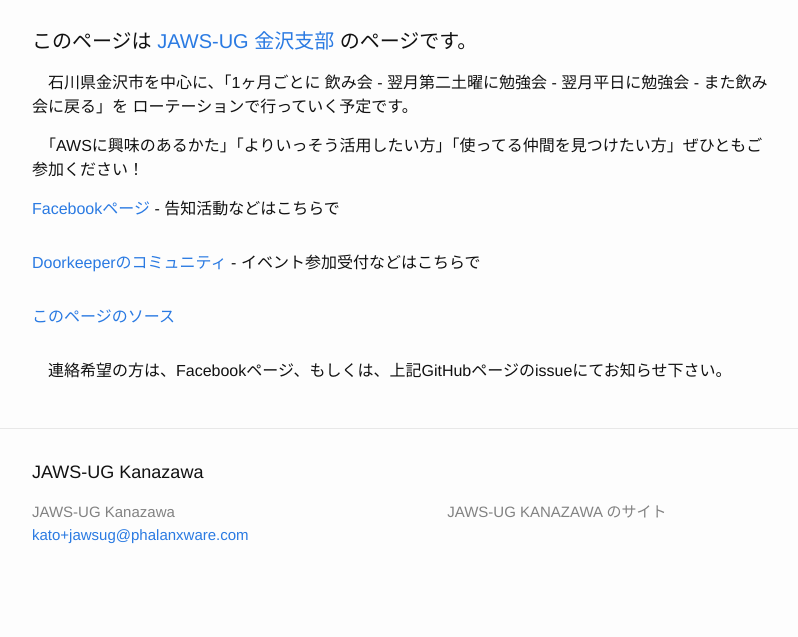
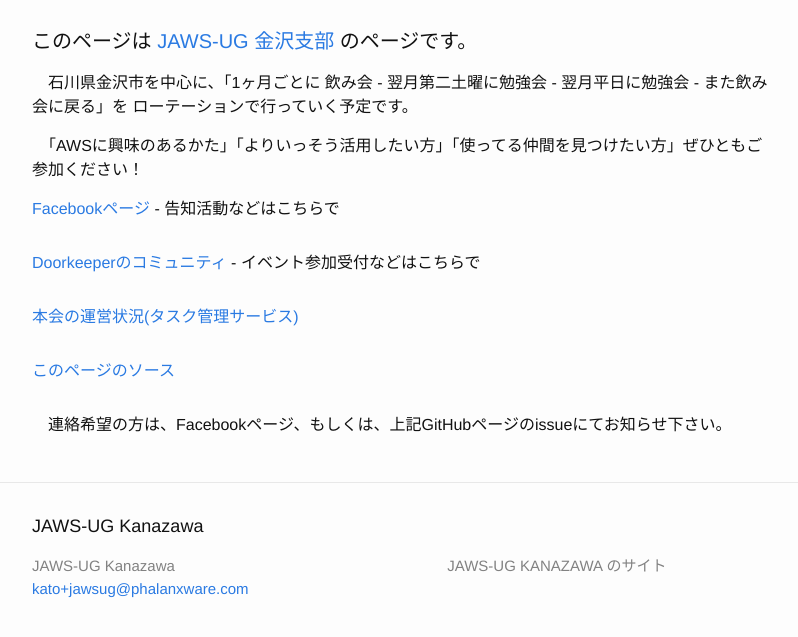
Before and after one commit to jaws-ug-kanazawa/jaws-ug-kanazawa.github.io, a Jekyll site: the page built from index.html, in a window 1280 px wide, cut to the strip 104-741 px from the top of the page. Shown: the whole strip, without its empty margins (238-1036 px from the left). Built offline with Jekyll 4.4.1, drawn with Linux system fonts in a browser that asks for light colours.

Commit message:
Update index.html

```diff
--- a/index.html
+++ b/index.html
@@ -14,6 +14,7 @@
   <ul class="post-list">
     <li><a href="https://www.facebook.com/jawsug.kanazawa/">Facebookページ</a> - 告知活動などはこちらで</li>
     <li><a href="https://jawsug-kanazawa.doorkeeper.jp">Doorkeeperのコミュニティ</a> - イベント参加受付などはこちらで</li>
+    <li><a href="http://bit.ly/jawsug-kanazawa-tasks">本会の運営状況(タスク管理サービス)</a></li>
     <li><a href="https://github.com/jaws-ug-kanazawa/jaws-ug-kanazawa.github.io">このページのソース</a></li>
   </ul>
 
```
